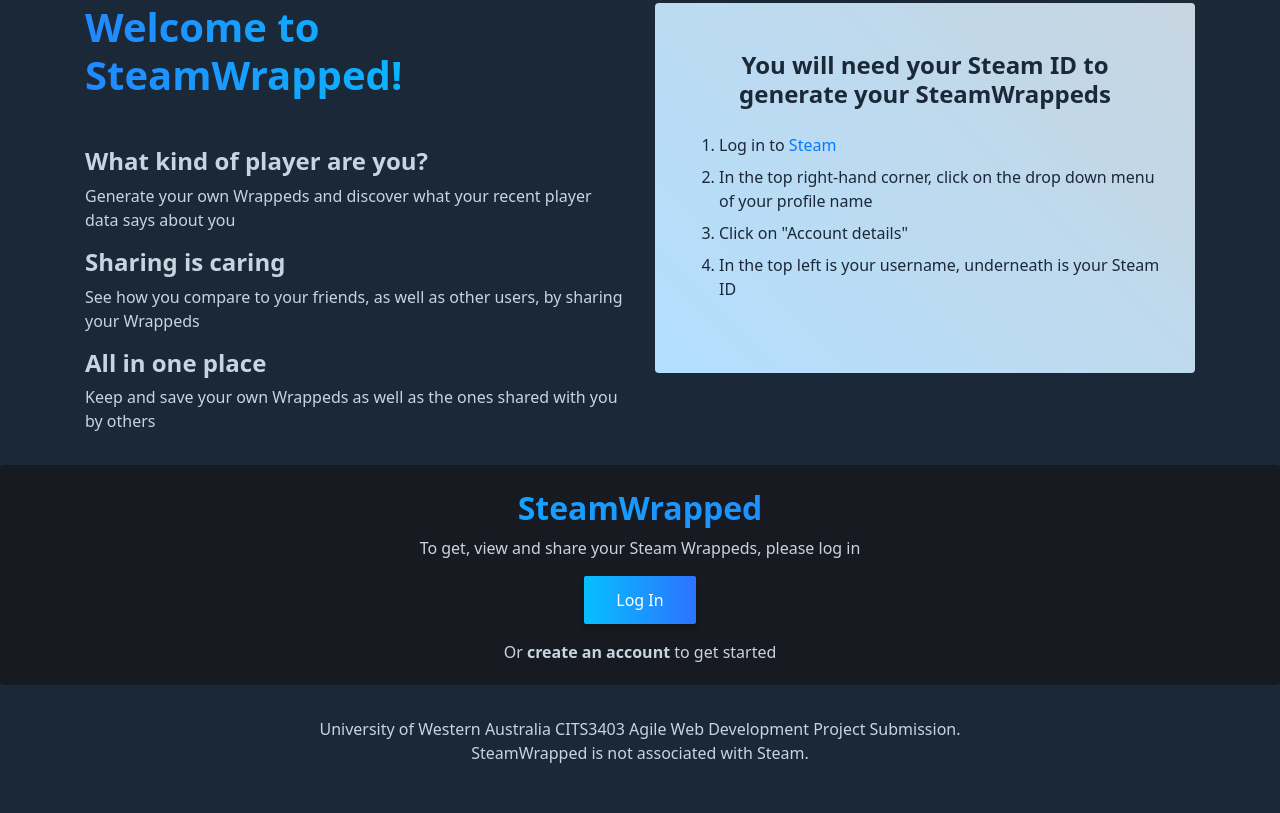
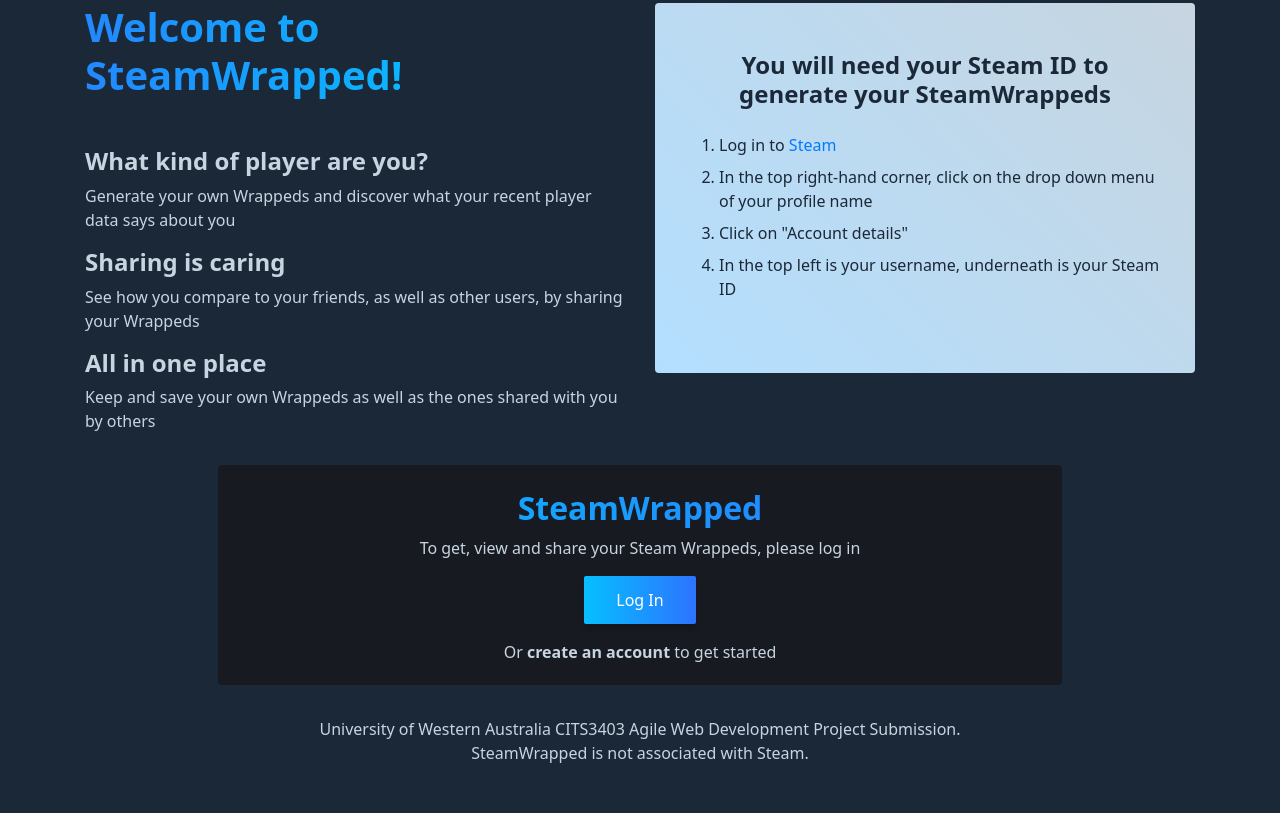
Before and after one commit to leftamarc/CITS3403-Project, a Python web app: template app/templates/main/home.html in a window 1280 px wide. Shown: the part 123-936 px from the top of the page. Run offline with Jinja, Linux system fonts and the light colour scheme; the template is opened without the code that fills it, so the values that code supplies are empty; some libraries are stand-ins or nearby versions.

Commit message:
tweaked footers

```diff
--- a/app/templates/elements/gen_footer.html
+++ b/app/templates/elements/gen_footer.html
@@ -1,5 +1,5 @@
-<div class="row">
-    <div class="col-md-12">
+<div class="row justify-content-center">
+    <div class="col-md-8">
         <div class="bottom-box p-4 mt-3 mb-3">
             <h1 class="bottom-box-title generate">Generate</h1>
             <p class="bottom-box-text">Want more Wrappeds to share with your friends? Click the generate tab below!</p>
--- a/app/templates/elements/log_in_footer.html
+++ b/app/templates/elements/log_in_footer.html
@@ -1,5 +1,5 @@
-<div class="row">
-    <div class="col-md-12 ">
+<div class="row justify-content-center">
+    <div class="col-md-8 ">
         <div class="bottom-box p-4 mt-3 mb-3">
             <h1 class="bottom-box-title login ">SteamWrapped</h1>
             <p class="bottom-box-text">To get, view and share your Steam Wrappeds, please log in</p>
```
